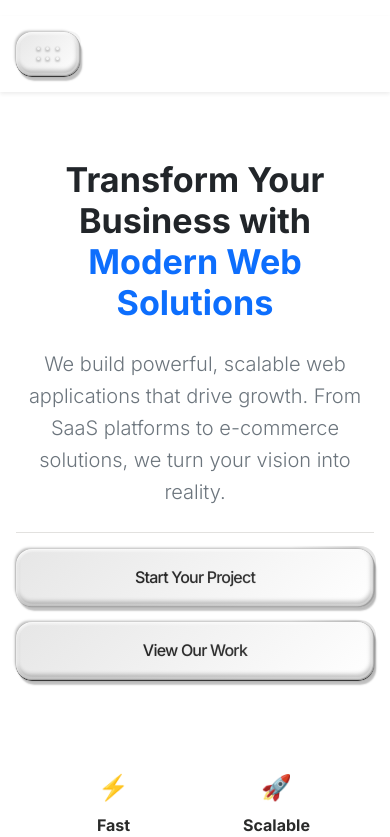
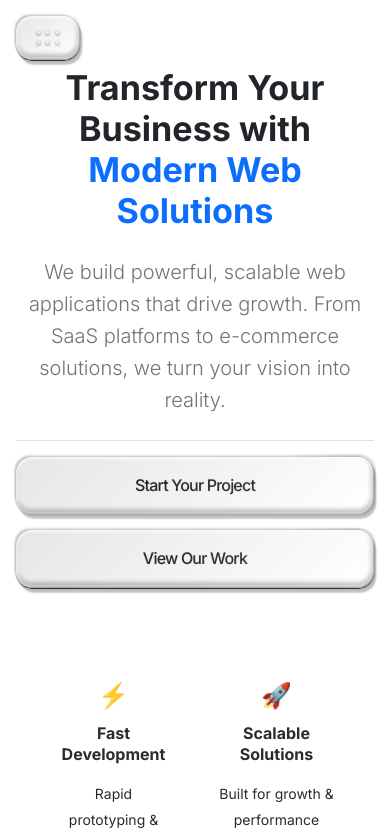
Before and after one commit to AaronHPerras/apx2digital, a React (Vite) app: page / in a window 390 px wide. Shown: the top 837 px of the page. Built offline with nearby package versions, Linux system fonts and the light colour scheme.

Commit message:
refactor: Update hamburger menu button position and z-index for improved accessibility

```diff
--- a/src/components/sections/NavigationSection.tsx
+++ b/src/components/sections/NavigationSection.tsx
@@ -40,13 +40,8 @@ export const NavigationSection: React.FC<NavigationSectionProps> = ({
   }
   return (
     <>
-      {/* Unified Navigation - Hamburger Menu for All Screen Sizes */}
-      <nav className="bg-light-custom shadow-sm sticky-top">
-        <div className="container">
-          <div className="d-flex justify-content-between align-items-center pb-3 pt-0 border-0 mt-lg-3">
-
-            {/* Hamburger Menu Button for All Screen Sizes */}
-            <div className="d-flex align-items-center border-0 py-0">
+      {/* Hamburger Menu Button - Absolute Positioned in Top Left */}
+      <div className="position-fixed top-0 start-0 p-3" style={{ zIndex: 1040 }}>
         <Button
           variant="hamburger"
           onClick={() => {}}
@@ -57,9 +52,6 @@ export const NavigationSection: React.FC<NavigationSectionProps> = ({
           aria-label="Open navigation menu"
         />
       </div>
-          </div>
-        </div>
-      </nav>
 
     {/* Bootstrap Offcanvas */}
     <div
--- a/src/styles/main.scss
+++ b/src/styles/main.scss
@@ -1416,7 +1416,7 @@ footer {
    ========================================================================== */
 
 .hamburger-menu-btn.btn-knoll {
-  z-index: 1045 !important; // Higher than offcanvas backdrop (1040)
+  z-index: 1040 !important; // Below offcanvas (1055) but above backdrop (1040)
   width: 64px !important; // Wider than standard 44px
   height: 44px !important;
   padding: 0 !important; // Override default btn-knoll padding for menu button
```
Lines whose indentation alone changed are shown as unchanged.
